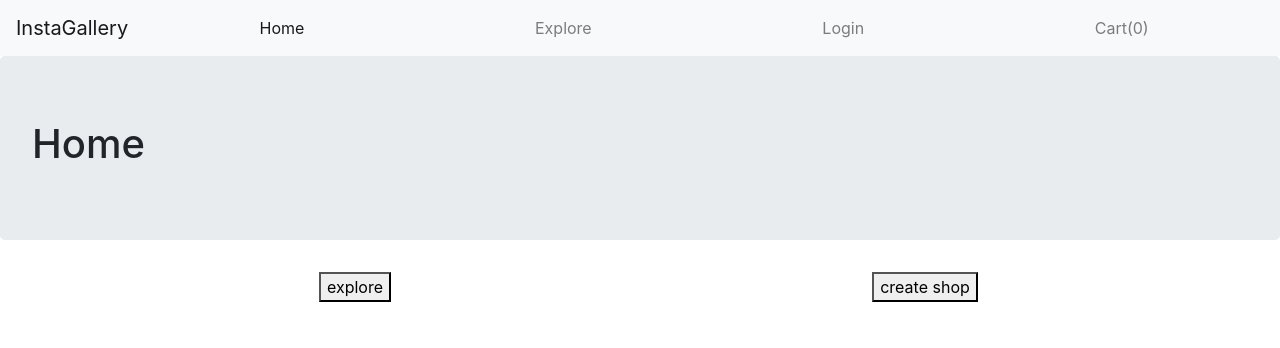
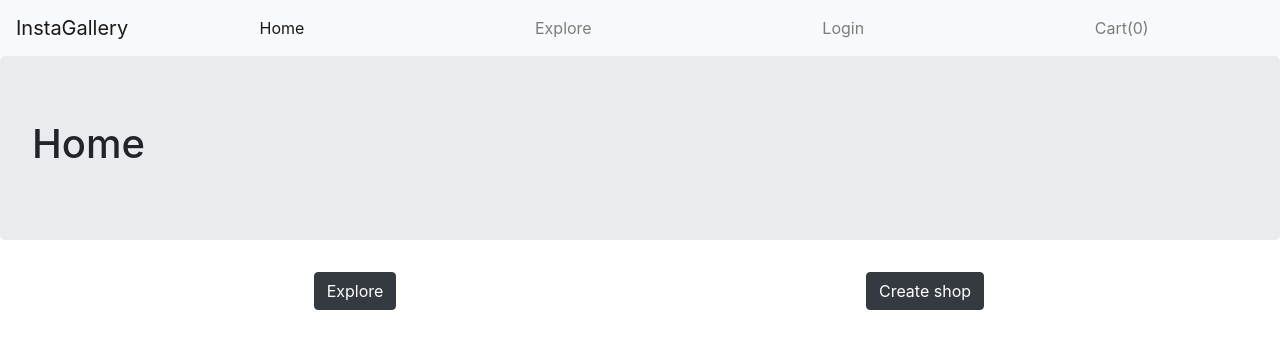
Before and after one commit to Til-van-Sluisveld/FE-InstaGallery, a React (Create React App) app: page / in a window 1280 px wide. Shown: the top 348 px of the page. Built offline with nearby package versions, Linux system fonts and the light colour scheme; no server answers.

Commit message:
Home page button for create shop changes on login

```diff
--- a/src/components/Navigation/LoggedIn.js
+++ b/src/components/Navigation/LoggedIn.js
@@ -12,7 +12,8 @@ export default function LoggedIn() {
   return (
     <>
       <NavbarItem path="/import" linkText="Import Photos" />
-      <NavbarItem path={`/gallery/${user.name}`} linkText={user.name} />
+      <NavbarItem path={`/gallery/${user.name}`} linkText="My Gallery" />
+      <Nav.Item style={{ padding: ".5rem 1rem" }}>{user.name}</Nav.Item>
       <Button variant="dark" onClick={() => dispatch(logOut())}>
         Logout
       </Button>
--- a/src/pages/Home/index.js
+++ b/src/pages/Home/index.js
@@ -1,9 +1,13 @@
 import React from "react";
-import { Jumbotron, Container, Row, Col } from "react-bootstrap";
+import { Jumbotron, Container, Row, Col, Button } from "react-bootstrap";
 import { Link } from "react-router-dom";
 import "./styling.css";
+import { useSelector } from "react-redux";
+import { selectToken } from "../../store/user/selectors";
 
 export default function Home() {
+  const token = useSelector(selectToken);
+
   return (
     <div>
       <Jumbotron>
@@ -14,15 +18,21 @@ export default function Home() {
           <Col>
             <div className="buttonColumn">
               <Link to="/explore">
-                <button> explore </button>
+                <Button variant="dark">Explore</Button>
               </Link>
             </div>
           </Col>
           <Col>
             <div className="buttonColumn">
-              <Link to="/signup">
-                <button> create shop </button>
-              </Link>
+              {token ? (
+                <Link to="/import">
+                  <Button variant="dark">Import photos</Button>
+                </Link>
+              ) : (
+                <Link to="/signup">
+                  <Button variant="dark">Create shop</Button>
+                </Link>
+              )}
             </div>
           </Col>
         </Row>
```
